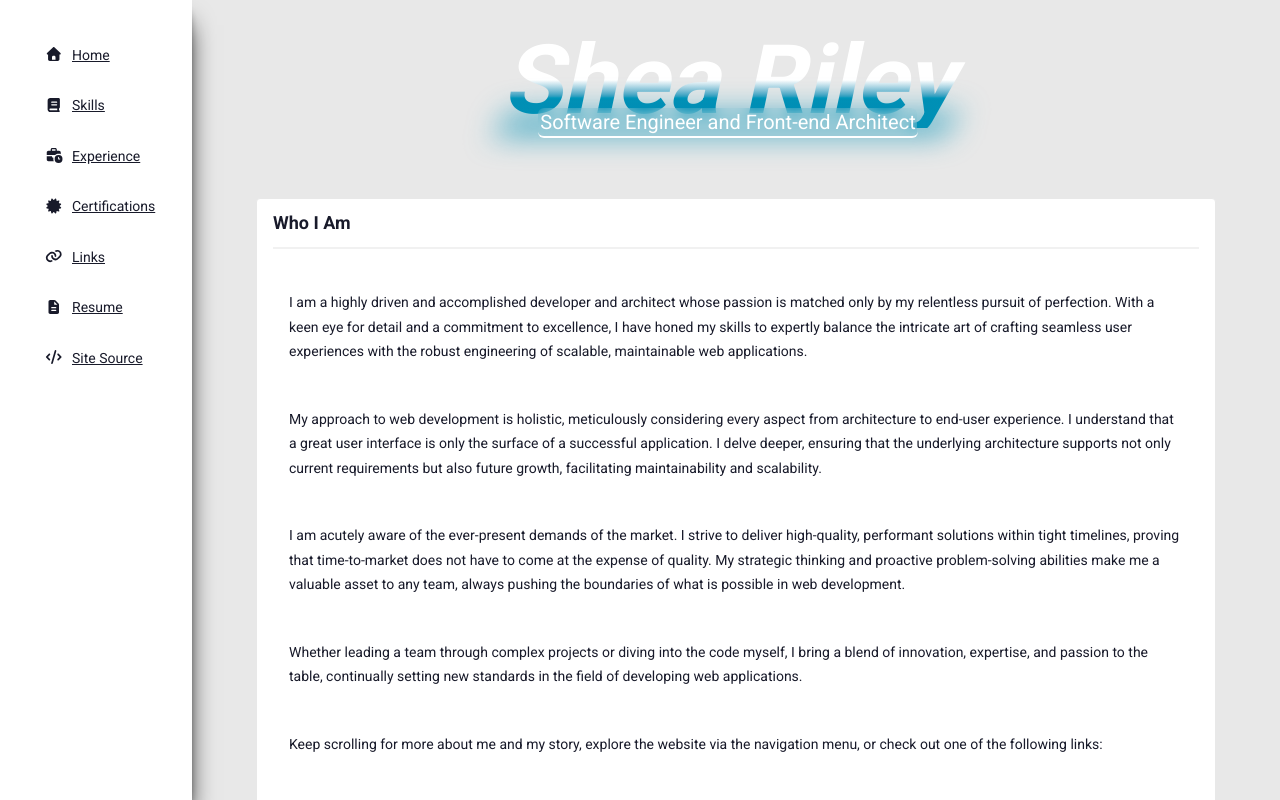
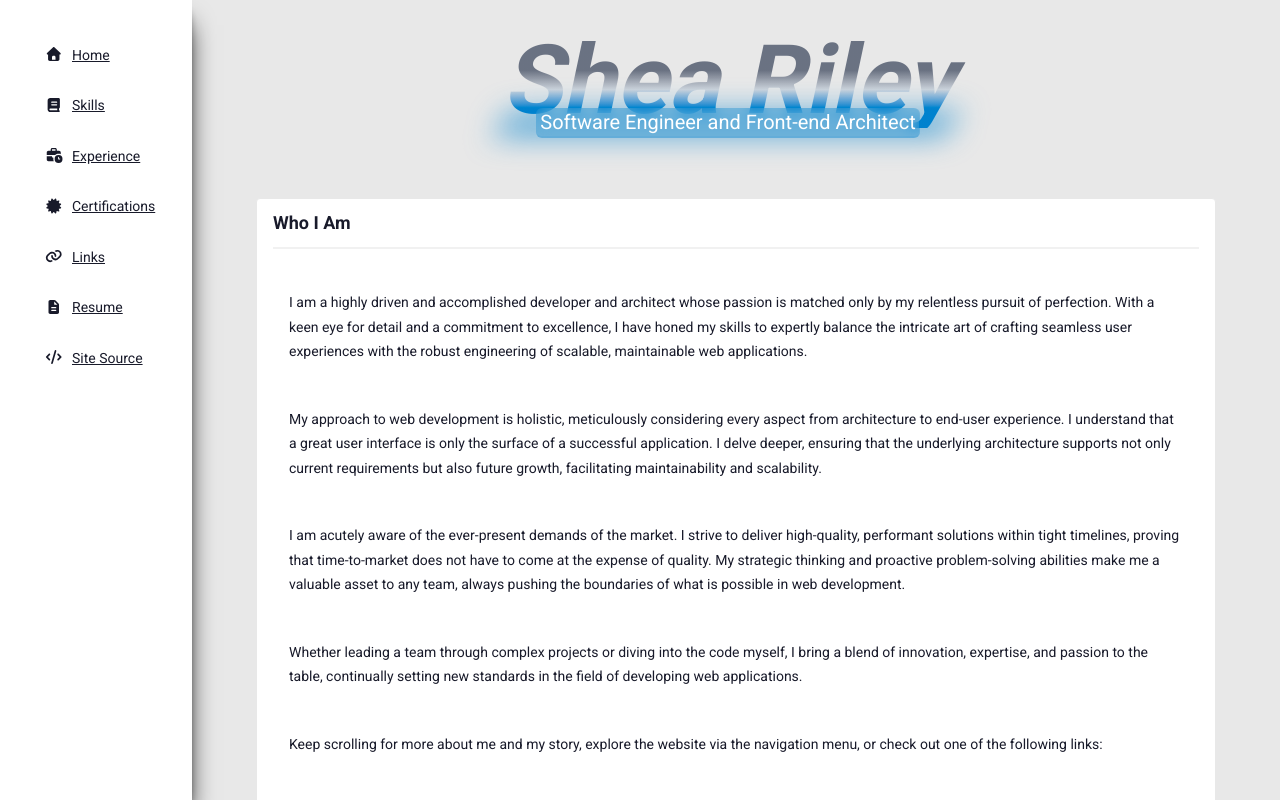
Before and after one commit to sheariley/portfolio-web-dev, a React (Vite) app: page / in a window 1280 px wide. Shown: the top 800 px of the page. Built offline with nearby package versions, Linux system fonts and the light colour scheme.

Commit message:
Tweak header logo styling

```diff
--- a/src/components/ui/Header.tsx
+++ b/src/components/ui/Header.tsx
@@ -11,8 +11,8 @@ export default function Header({ className }: { className?: string }) {
       <div
         className={twJoin(
           'whitespace-nowrap text-8xl font-bold antialiased -skew-x-12',
-          'bg-linear-to-b from-primary-content from-50% to-info to-70% bg-clip-text text-transparent',
-          'before:absolute before:-bottom-1 before:block before:h-4 before:w-full before:bg-info before:blur-lg',
+          'bg-linear-to-b from-gray-500 from-40% via-gray-300 via-60% to-primary to-80% bg-clip-text text-transparent',
+          'before:absolute before:-bottom-1 before:block before:h-4 before:w-full before:bg-primary before:blur-lg',
           'text-primary-content'
         )}
       >
@@ -20,7 +20,7 @@ export default function Header({ className }: { className?: string }) {
       </div>
       <div
         className={twJoin(
-          'relative bottom-5 right-2 inline-block whitespace-nowrap rounded-md border-b-2 border-b-primary-content border-opacity-20 px-0.5 text-xl leading-7 backdrop-blur-[7px]',
+          'relative bottom-5 right-2 inline-block whitespace-nowrap rounded-md bg-primary/30 border-b-2 border-b-primary/10 border-opacity-20 px-1 text-xl leading-7 backdrop-blur-[7px]',
           'text-primary-content'
         )}
       >
```
